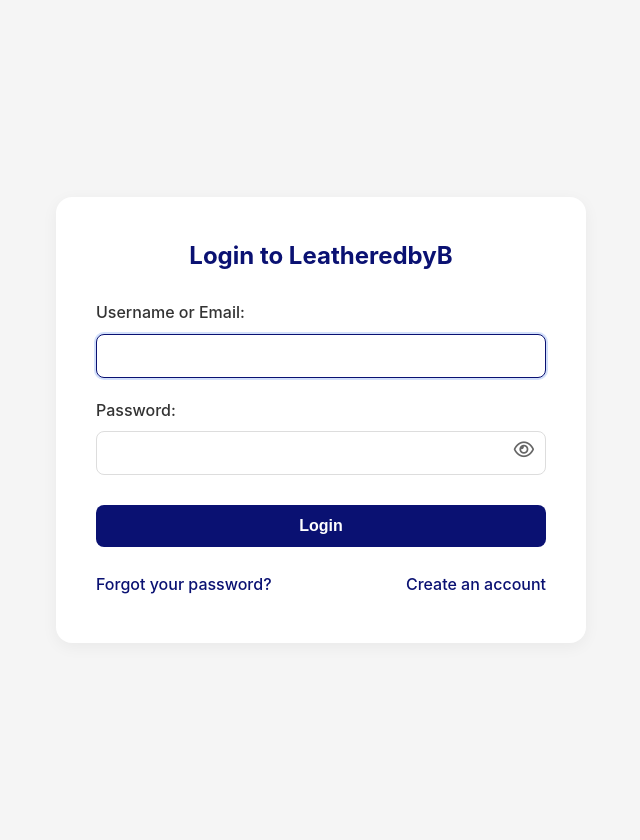
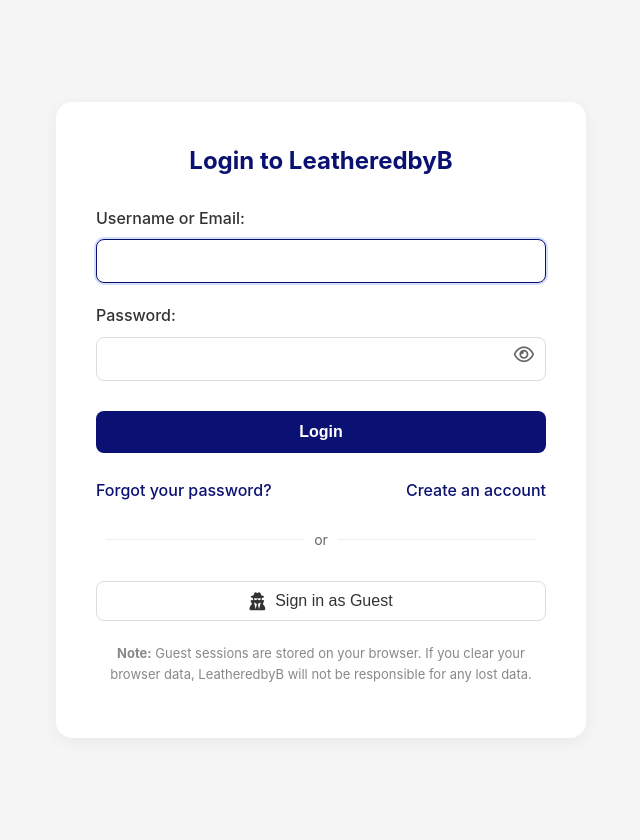
Before and after one commit to EdwardIyanda1/leatherdbyb, a Django app: page /accounts/login/ in a window 1280 px wide. Shown: the whole page, without its empty margins (319-959 px from the left). Run offline with Django 5.2, Linux system fonts and the light colour scheme.

Commit message:
feat: add guest sign-in option with warning about data storage

```diff
--- a/core/templates/registration/login.html
+++ b/core/templates/registration/login.html
@@ -243,6 +243,17 @@
             <a href="{% url 'signup' %}">Create an account</a>
         </div>
 
+
+        <div class="divider">or</div>
+            <div class="social-login">
+                <button class="social-btn" onclick="signInAsGuest()">
+                    <i class="fas fa-user-secret"></i> Sign in as Guest
+                </button>
+                <p style="margin-top: 10px; font-size: 13px; color: #888; text-align: center;">
+                    <strong>Note:</strong> Guest sessions are stored on your browser. If you clear your browser data, LeatheredbyB will not be responsible for any lost data.
+                </p>
+            </div>
+
         {% comment %} <div class="divider">or continue with</div>
 
         <div class="social-login">
@@ -267,6 +278,18 @@
                 icon.classList.replace('fa-eye-slash', 'fa-eye');
             }
         }
+
+            function signInAsGuest() {
+        const guestId = `guest_${Date.now()}`;
+        const guestData = {
+            id: guestId,
+            createdAt: new Date().toISOString()
+        };
+        localStorage.setItem('leatheredbyb_guest', JSON.stringify(guestData));
+
+        // Optionally redirect to homepage or shop
+        window.location.href = '/';  // Change to your preferred route (e.g., /shop/)
+    }
     </script>
 </body>
 </html>
```
